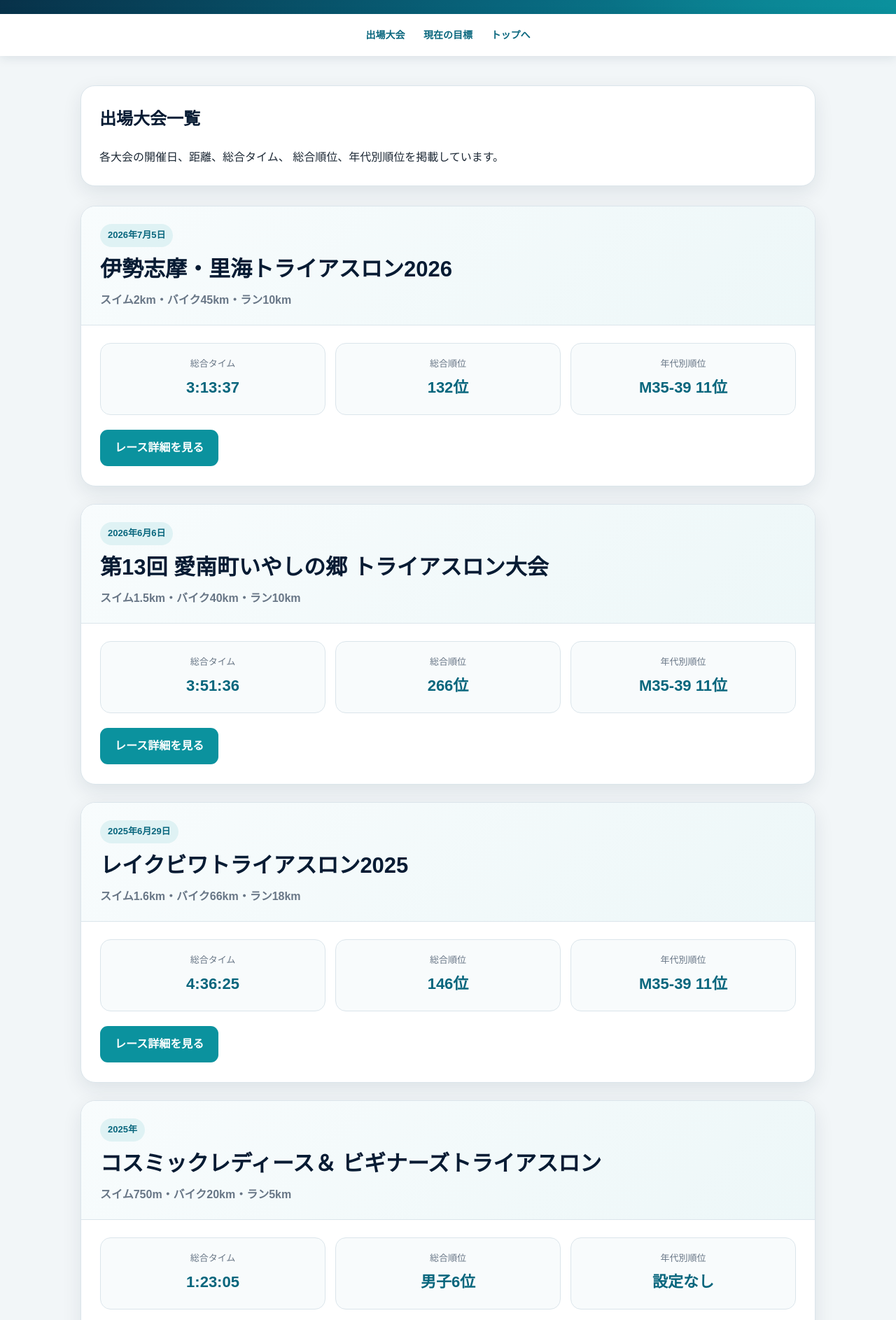
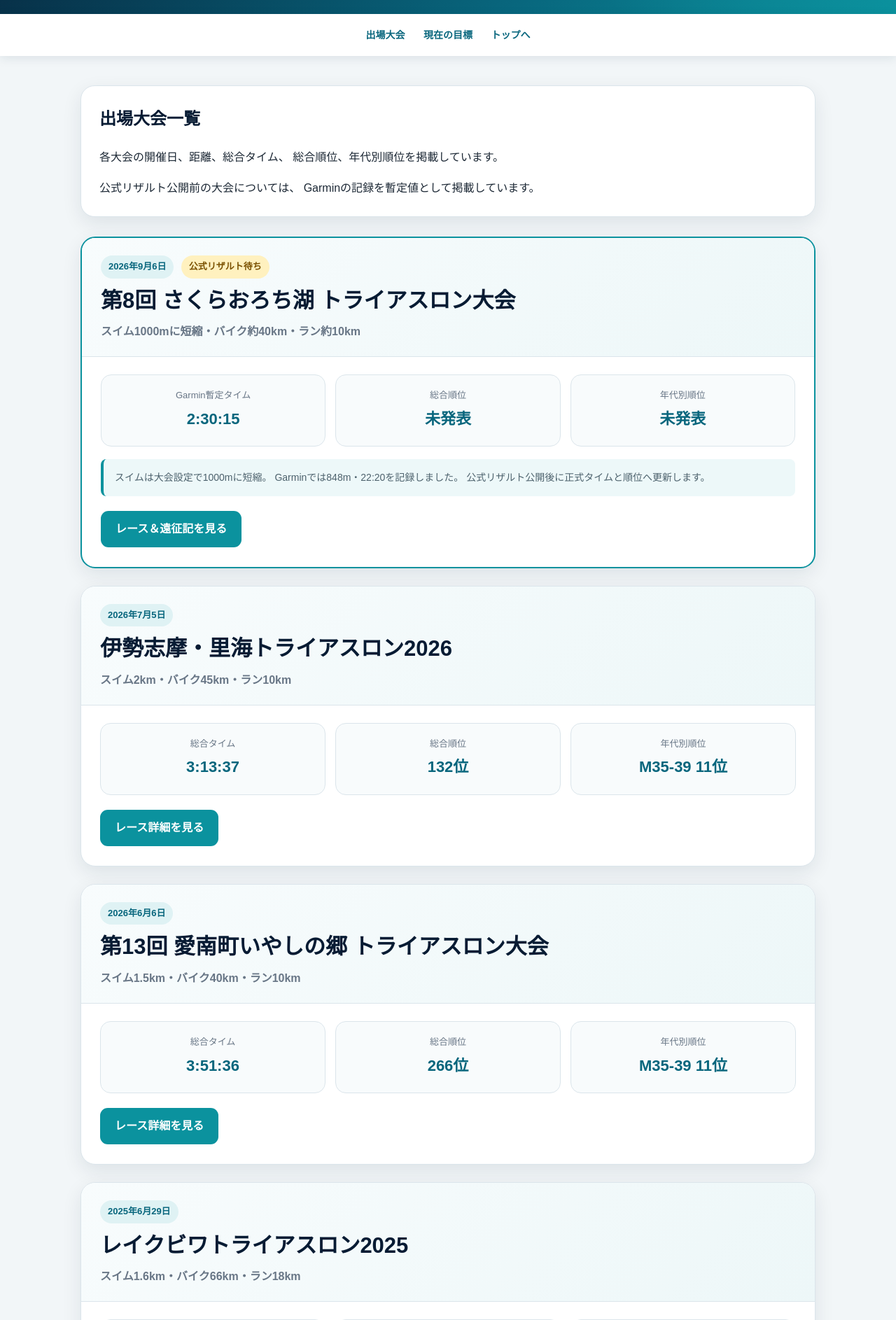
Before and after one commit to DISK1004/disk1004.github.io, a Jekyll site: the page races.html, which Jekyll copies as it is, in a window 1280 px wide. Shown: the part 309-2195 px from the top of the page at 70% size. Built offline with Jekyll 4.4.1, drawn with Linux system fonts in a browser that asks for light colours; some of the changed text lies outside the part shown.

Commit message:
races.html の更新

```diff
--- a/races.html
+++ b/races.html
@@ -3,16 +3,19 @@
 
 <head>
 
+  <!-- Google tag (gtag.js) -->
+  <script async src="https://www.googletagmanager.com/gtag/js?id=G-TQT8EEHLBN"></script>
 
-<!-- Google tag (gtag.js) -->
-<script async src="https://www.googletagmanager.com/gtag/js?id=G-TQT8EEHLBN"></script>
-<script>
-  window.dataLayer = window.dataLayer || [];
-  function gtag(){dataLayer.push(arguments);}
-  gtag('js', new Date());
+  <script>
+    window.dataLayer = window.dataLayer || [];
 
-  gtag('config', 'G-TQT8EEHLBN');
-</script>
+    function gtag() {
+      dataLayer.push(arguments);
+    }
+
+    gtag('js', new Date());
+    gtag('config', 'G-TQT8EEHLBN');
+  </script>
 
   <meta charset="UTF-8">
 
@@ -23,7 +26,7 @@
 
   <meta
     name="description"
-    content="薬剤師トライアスリートが出場したトライアスロン大会の結果一覧です。"
+    content="薬剤師トライアスリートが出場したトライアスロン大会の結果一覧です。さくらおろち湖、伊勢志摩、愛南、レイクビワなどのレース記録を掲載しています。"
   >
 
   <title>
@@ -172,6 +175,10 @@
       box-shadow: var(--shadow);
     }
 
+    .race-card.latest {
+      border: 2px solid var(--teal);
+    }
+
     .card-header {
       padding: 25px 27px 21px;
       border-bottom: 1px solid var(--border);
@@ -190,6 +197,18 @@
       color: var(--blue);
       border-radius: 999px;
       background: #dff2f4;
+      font-size: 13px;
+      font-weight: bold;
+    }
+
+    .status {
+      display: inline-block;
+      margin-left: 6px;
+      margin-bottom: 10px;
+      padding: 5px 11px;
+      color: #7a5100;
+      border-radius: 999px;
+      background: #fff1bf;
       font-size: 13px;
       font-weight: bold;
     }
@@ -238,6 +257,16 @@
       color: var(--blue);
       font-size: 22px;
       line-height: 1.35;
+    }
+
+    .note {
+      margin: 18px 0 0;
+      padding: 14px 16px;
+      border-left: 4px solid var(--teal);
+      border-radius: 8px;
+      background: #edf8f9;
+      color: #4d626d;
+      font-size: 14px;
     }
 
     .button-area {
@@ -382,12 +411,104 @@
           総合順位、年代別順位を掲載しています。
         </p>
 
+        <p>
+          公式リザルト公開前の大会については、
+          Garminの記録を暫定値として掲載しています。
+        </p>
+
       </section>
 
       <div
         class="race-list"
         id="races"
       >
+
+        <!-- さくらおろち湖2026 -->
+        <article class="race-card latest">
+
+          <div class="card-header">
+
+            <div class="race-date">
+              2026年9月6日
+            </div>
+
+            <div class="status">
+              公式リザルト待ち
+            </div>
+
+            <h2>
+              第8回 さくらおろち湖
+              トライアスロン大会
+            </h2>
+
+            <p class="distance">
+              スイム1000mに短縮・バイク約40km・ラン約10km
+            </p>
+
+          </div>
+
+          <div class="card-body">
+
+            <div class="result-grid">
+
+              <div class="result-item">
+
+                <span>
+                  Garmin暫定タイム
+                </span>
+
+                <strong>
+                  2:30:15
+                </strong>
+
+              </div>
+
+              <div class="result-item">
+
+                <span>
+                  総合順位
+                </span>
+
+                <strong>
+                  未発表
+                </strong>
+
+              </div>
+
+              <div class="result-item">
+
+                <span>
+                  年代別順位
+                </span>
+
+                <strong>
+                  未発表
+                </strong>
+
+              </div>
+
+            </div>
+
+            <div class="note">
+              スイムは大会設定で1000mに短縮。
+              Garminでは848m・22:20を記録しました。
+              公式リザルト公開後に正式タイムと順位へ更新します。
+            </div>
+
+            <div class="button-area">
+
+              <a
+                class="button"
+                href="sakura-orochi2026.html"
+              >
+                レース＆遠征記を見る
+              </a>
+
+            </div>
+
+          </div>
+
+        </article>
 
         <!-- 伊勢志摩2026 -->
         <article class="race-card">
@@ -707,8 +828,19 @@
         </h2>
 
         <p>
-          オリンピックディスタンスで
-          2時間30分を切ること。
+          最大の目標は、
+          <strong>
+            オリンピックディスタンス2時間30分切り
+          </strong>
+          です。
+        </p>
+
+        <p>
+          Swim 1500m：33〜35分<br>
+          Bike 40km：1時間10〜12分<br>
+          Run 10km：39〜40分<br>
+          Transition：合計5分以内<br>
+          FTP：240W → 250W
         </p>
 
         <p>
```
